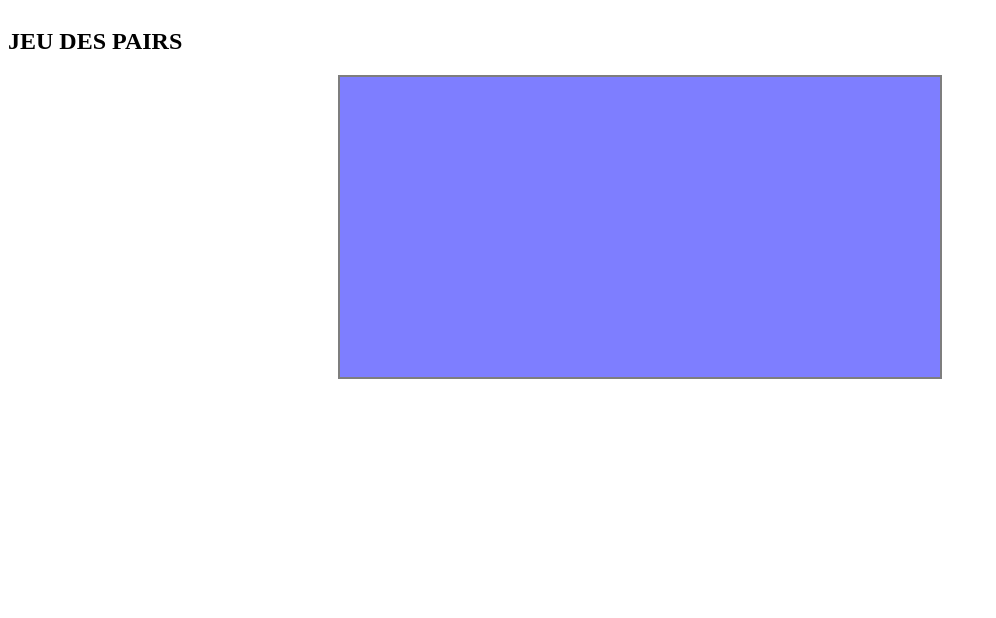
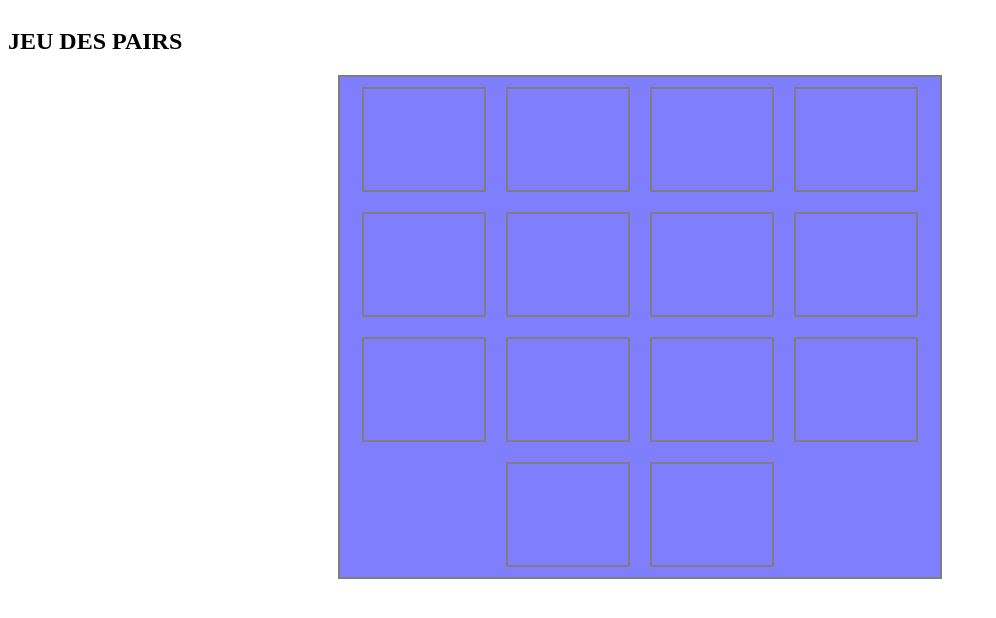
Before and after one commit to LockyBounty/jeu-des-paires, a plain HTML site: page index.html in a window 1280 px wide. Shown: the whole page, without its empty margins (0-996 px from the left). Drawn offline with Linux system fonts and the light colour scheme.

Commit message:
added lines

```diff
--- a/main.js
+++ b/main.js
@@ -5,3 +5,16 @@ for (i=0;i<tableauCartes;i++){
     setImg = document.querySelector(`#card-${i}`).src = tableauCartes[i];
     console.log(setImg);
 }
+let a = document.querySelector("#card-1");
+let attribution = () => {
+
+
+// for (i=0; i<tableauCartes.length; i++){
+//    a[i].src = `"${tableauCartes[i]}"`;
+// }
+
+// console.log(i);
+
+// }
+
+a.addEventListener("click", attribution);
--- a/style.css
+++ b/style.css
@@ -18,8 +18,17 @@
     flex-wrap: wrap;
     margin:auto;
     width:600px;
-    height: 300px;
+    height: 500px;
     border-style: double;
     border-width: 2px;
     border-color: black;
+    justify-content: center;
 }
+
+.containerA div {
+    display: flex;
+    border: 2px solid black;
+    width:20%;
+    height: auto;
+    margin: 10px;
+}
```
Also changed, not shown: index.html (+2 -0 lines).
